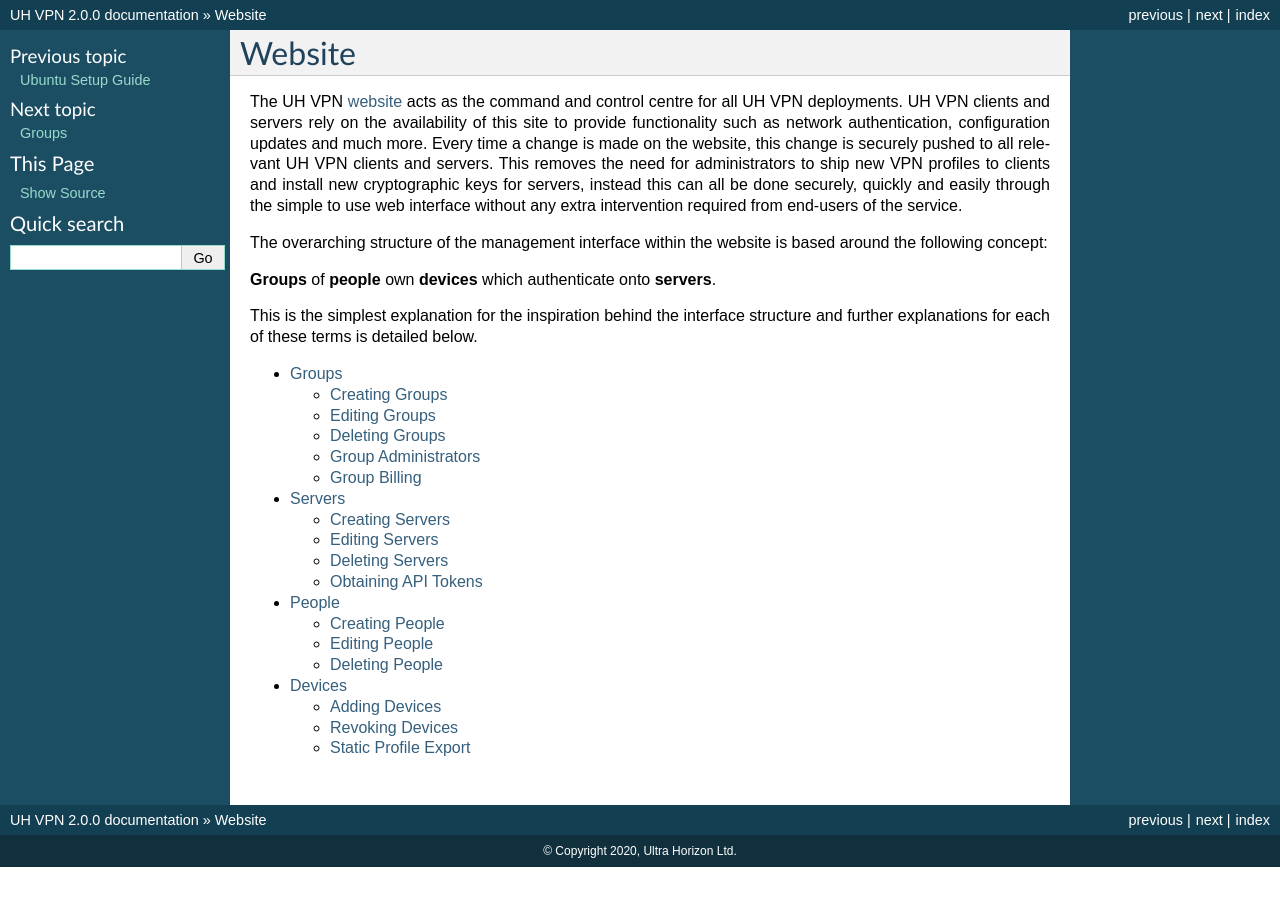
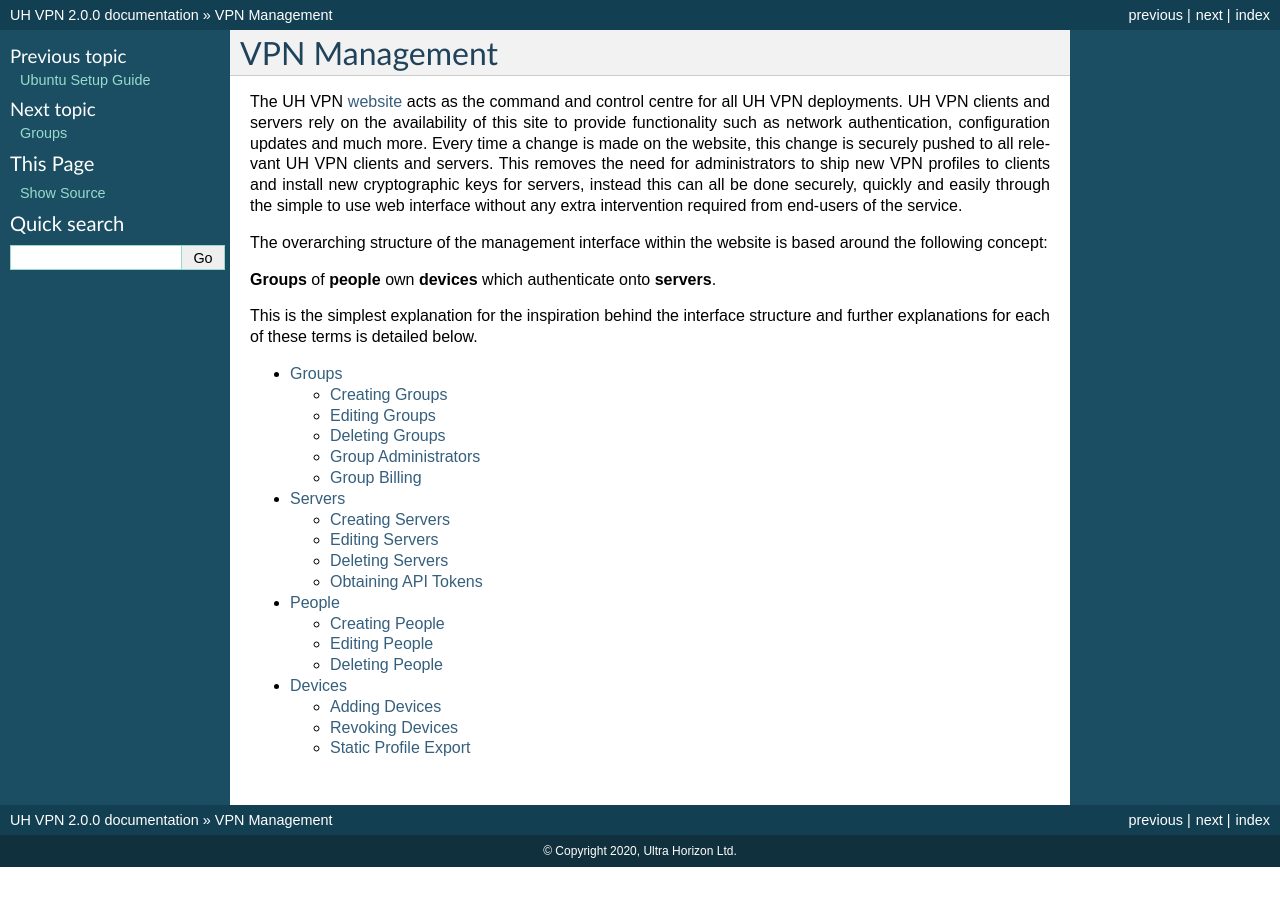
Before and after one commit to ultrahorizon/UH-VPN-Docs, a Sphinx documentation site: the page built from source/website/index.rst, in a window 1280 px wide. Built offline with Sphinx 7.4.7, drawn with Linux system fonts in a browser that asks for light colours.

Commit message:
Rename website -> VPN Management

```diff
--- a/source/website/index.rst
+++ b/source/website/index.rst
@@ -1,6 +1,6 @@
-*******
-Website
-*******
+**************
+VPN Management
+**************
 
 The UH VPN `website`_ acts as the command and control centre for all UH VPN deployments.
 UH VPN clients and servers rely on the availability of this site to provide functionality
```
